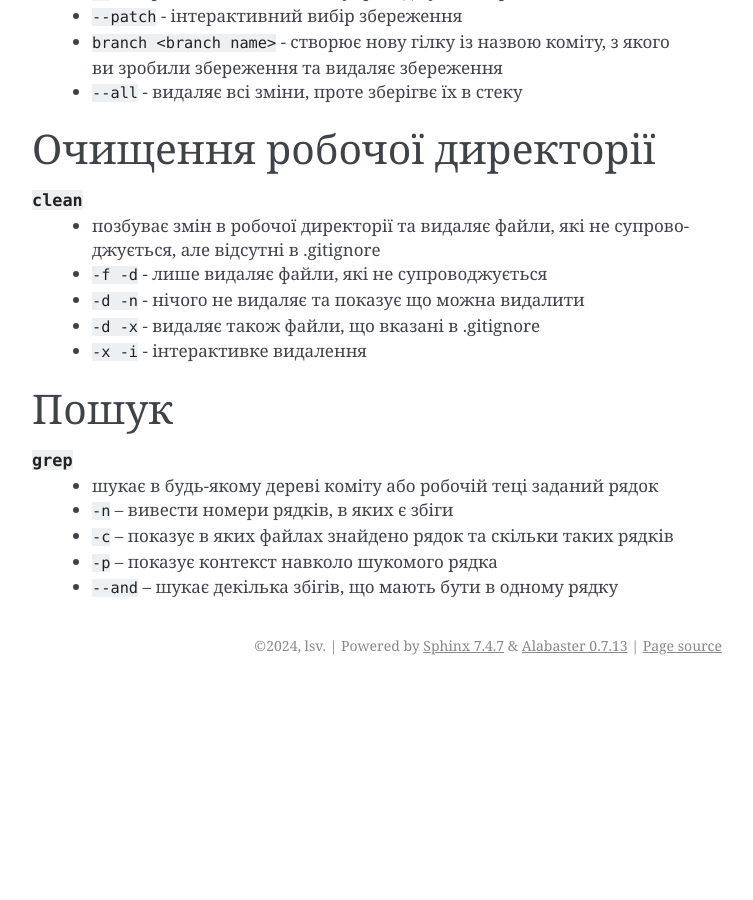
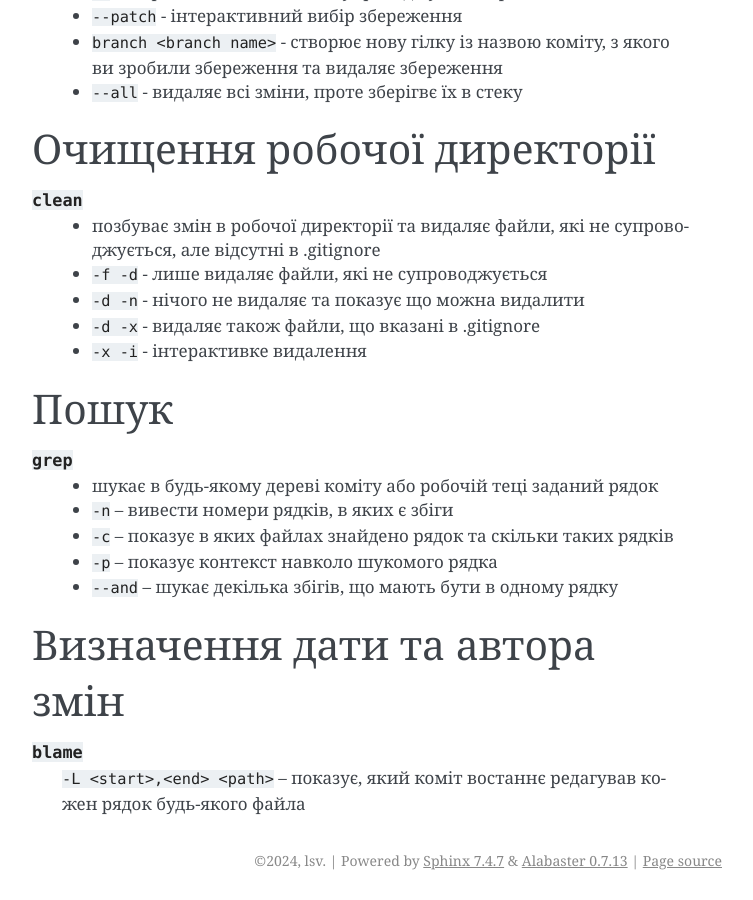
Before and after one commit to lsv62/Git, a Sphinx documentation site: the page built from source/git.rst, in a window 1280 px wide and 900 px high, scrolled down 9413 px. Shown: the whole window, without its empty margins (388-1141 px from the left). Built offline with Sphinx 7.4.7, drawn with Linux system fonts in a browser that asks for light colours; before the commit the page ends 10098 px from its top, so only the background shows below that; some of the changed text lies outside the part shown.

Commit message:
Визначення дати та автора рядків в файлі

```diff
--- a/source/git.rst
+++ b/source/git.rst
@@ -407,3 +407,11 @@
         * ``-c`` -- показує в яких файлах знайдено рядок та скільки таких рядків
         * ``-p`` -- показує контекст навколо шукомого рядка
         * ``--and`` -- шукає декілька збігів, що мають бути в одному рядку
+
+Визначення дати та автора змін
+------------------------------
+
+.. glossary::
+
+    ``blame``
+        ``-L <start>,<end> <path>`` -- показує, який коміт востаннє редагував кожен рядок будь-якого файла
```
